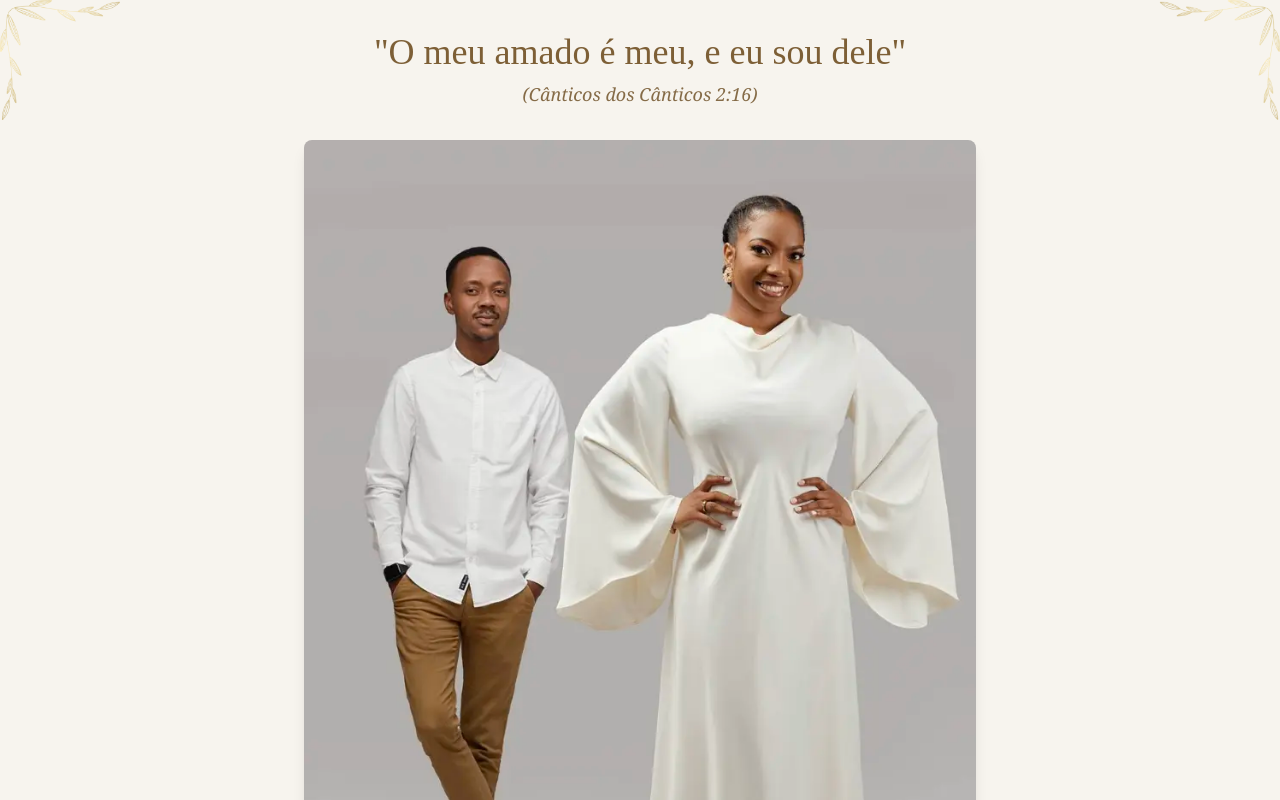
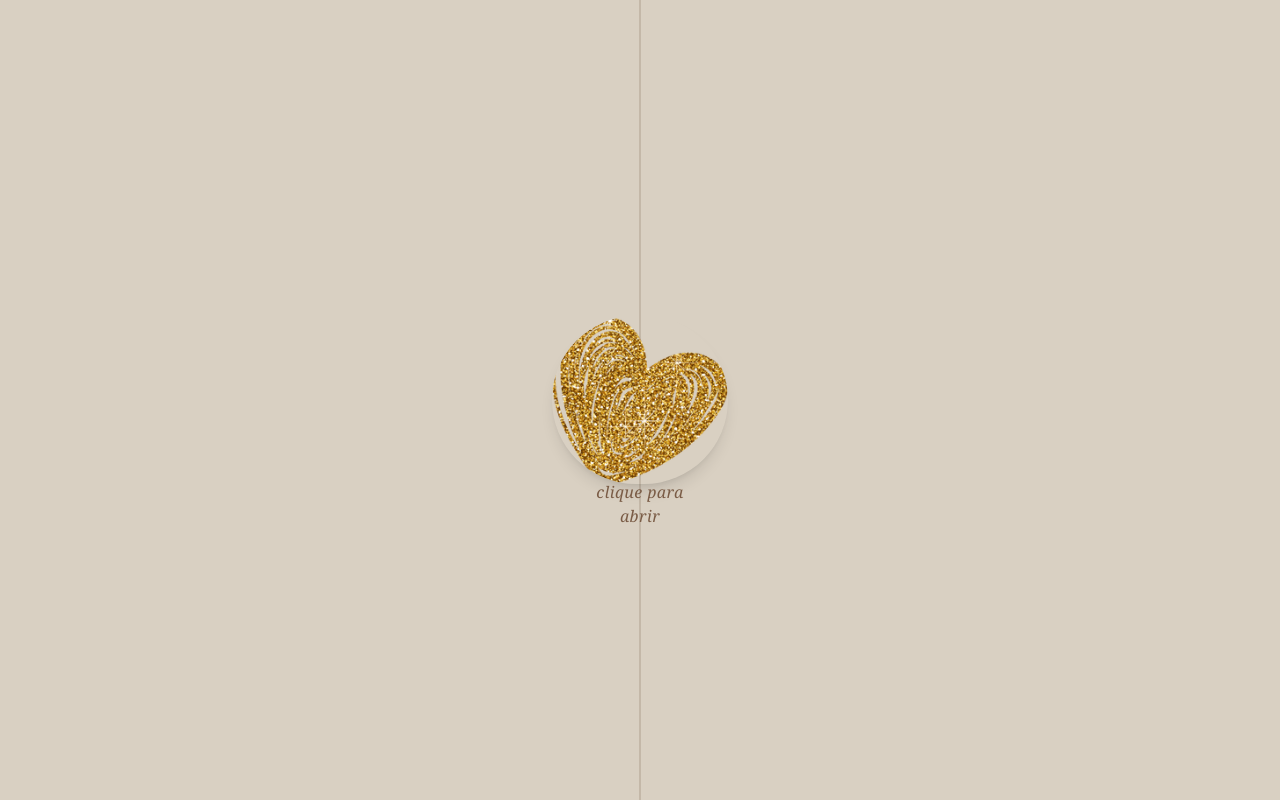
Before and after one commit to DanielDarsamo/webp-ui-clone, a React (Vite) app: page / in a window 1280 px wide. Shown: the top 800 px of the page. Built offline with nearby package versions, Linux system fonts and the light colour scheme; the HTML template or start-up script is replaced by a standard one.

Commit message:
Add entry page

```diff
--- /dev/null
+++ b/src/components/EntrancePage.tsx
@@ -0,0 +1,62 @@
+import { useState } from 'react';
+import goldenHeart from '@/assets/golden_heart.webp';
+
+interface EntrancePageProps {
+  onEnter: () => void;
+}
+
+const EntrancePage = ({ onEnter }: EntrancePageProps) => {
+  const [isClicked, setIsClicked] = useState(false);
+  const [showAnimation, setShowAnimation] = useState(false);
+
+  const handleSealClick = () => {
+    setIsClicked(true);
+    setShowAnimation(true);
+
+    // Remove clicked animation after it completes
+    setTimeout(() => {
+      setIsClicked(false);
+    }, 500);
+
+    // Hide animation effect and transition to main invite
+    setTimeout(() => {
+      setShowAnimation(false);
+      onEnter();
+    }, 1000);
+  };
+
+  return (
+    <div className="relative min-h-screen flex items-center justify-center bg-[#d9d0c2] font-serif overflow-hidden">
+      {/* Vertical line decoration */}
+      <div className="absolute top-0 bottom-0 left-1/2 w-0.5 bg-[#c4b8a8] transform -translate-x-1/2" />
+
+      {/* Wax seal container */}
+      <div
+        className={`relative cursor-pointer transition-all duration-300 ${
+          isClicked ? 'animate-pulse' : ''
+        }`}
+        onClick={handleSealClick}
+      >
+        <div className="w-44 h-44 relative flex items-center justify-center">
+          <img
+            src={goldenHeart}
+            alt="Wax Seal"
+            className="w-full h-auto rounded-full shadow-lg transition-transform duration-500 hover:rotate-2 hover:scale-105"
+          />
+        </div>
+
+        {/* Click text */}
+        <div className="absolute -bottom-10 left-1/2 transform -translate-x-1/2 text-[#7a5c46] text-base italic tracking-wide text-center">
+          clique para abrir
+        </div>
+      </div>
+
+      {/* Animation effect overlay */}
+      {showAnimation && (
+        <div className="absolute inset-0 pointer-events-none z-10 bg-gradient-radial from-transparent via-white/20 to-transparent animate-fade-in" />
+      )}
+    </div>
+  );
+};
+
+export default EntrancePage;
--- a/src/pages/Index.tsx
+++ b/src/pages/Index.tsx
@@ -1,9 +1,21 @@
+import { useState } from 'react';
+import EntrancePage from '@/components/EntrancePage';
 import WelcomePage from '@/components/WelcomePage';
 import TimelinePage from '@/components/TimelinePage';
 import ManualPage from '@/components/ManualPage';
 import LastPage from '@/components/LastPage';
 
 const Index = () => {
+  const [hasEntered, setHasEntered] = useState(false);
+
+  const handleEnter = () => {
+    setHasEntered(true);
+  };
+
+  if (!hasEntered) {
+    return <EntrancePage onEnter={handleEnter} />;
+  }
+
   return (
     <div className="min-h-screen bg-background">
       <WelcomePage />
--- a/tailwind.config.ts
+++ b/tailwind.config.ts
@@ -68,6 +68,9 @@ export default {
         md: "calc(var(--radius) - 2px)",
         sm: "calc(var(--radius) - 4px)",
       },
+      backgroundImage: {
+        "gradient-radial": "radial-gradient(var(--tw-gradient-stops))",
+      },
       keyframes: {
         "accordion-down": {
           from: {
```
